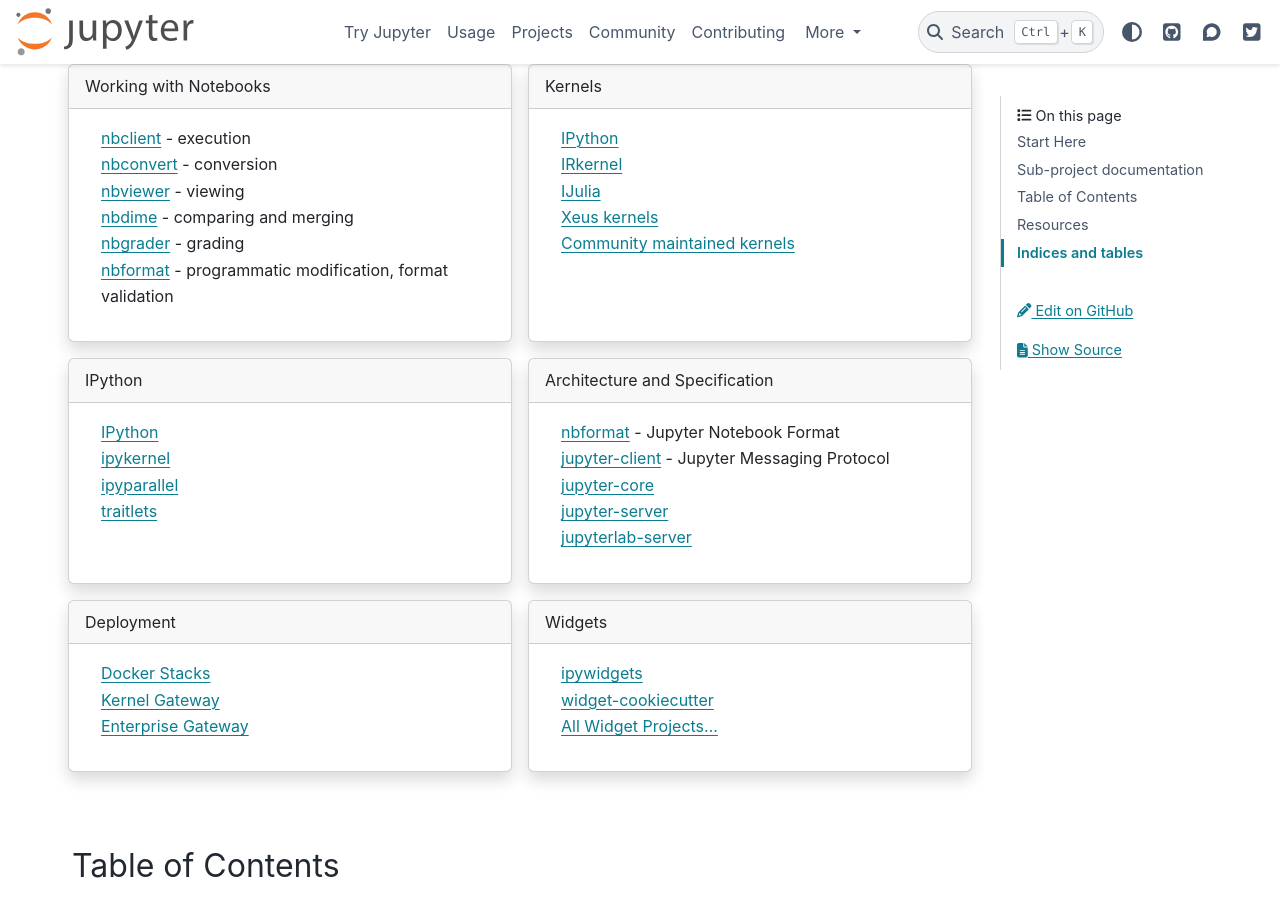
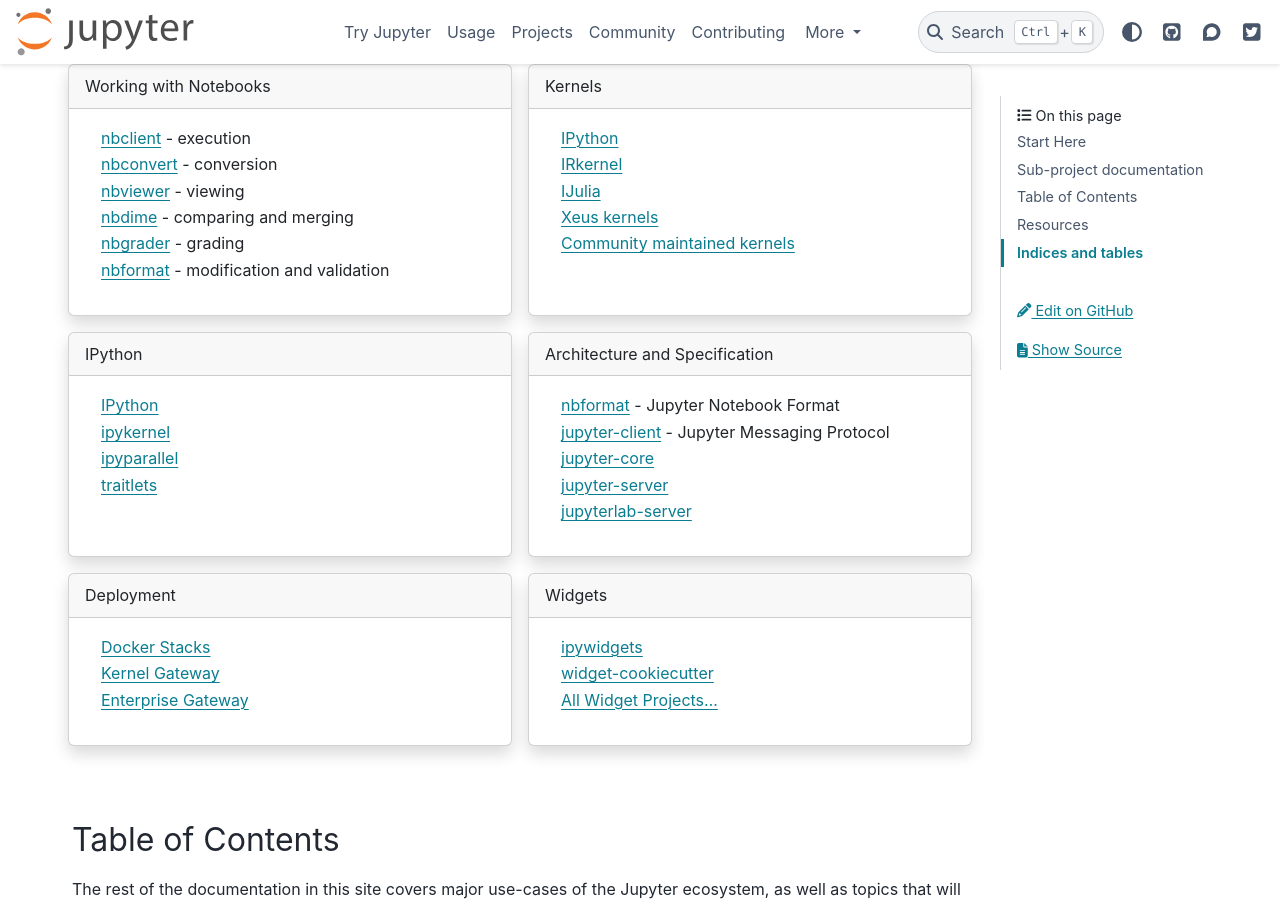
Before and after one commit to jupyter/jupyter, a Sphinx documentation site: the page built from docs/source/index.md, in a window 1280 px wide and 900 px high, scrolled down 1138 px. Built offline with Sphinx 7.4.7 and the PyData theme 0.15.4, drawn with Linux system fonts in a browser that asks for light colours; pages that are not in the unit, such as notebooks, are missing from menus.

Commit message:
Trim `nbformat` as API description

```diff
--- a/docs/source/index.md
+++ b/docs/source/index.md
@@ -84,7 +84,7 @@
 * [nbviewer](https://github.com/jupyter/nbviewer/) - viewing
 * [nbdime](https://nbdime.readthedocs.io/) - comparing and merging
 * [nbgrader](https://nbgrader.readthedocs.io/en/latest/) - grading
-* [nbformat](https://nbformat.readthedocs.io/en/latest/) - programmatic modification, format validation
+* [nbformat](https://nbformat.readthedocs.io/en/latest/) - modification and validation
 
 ---
 Kernels
```
